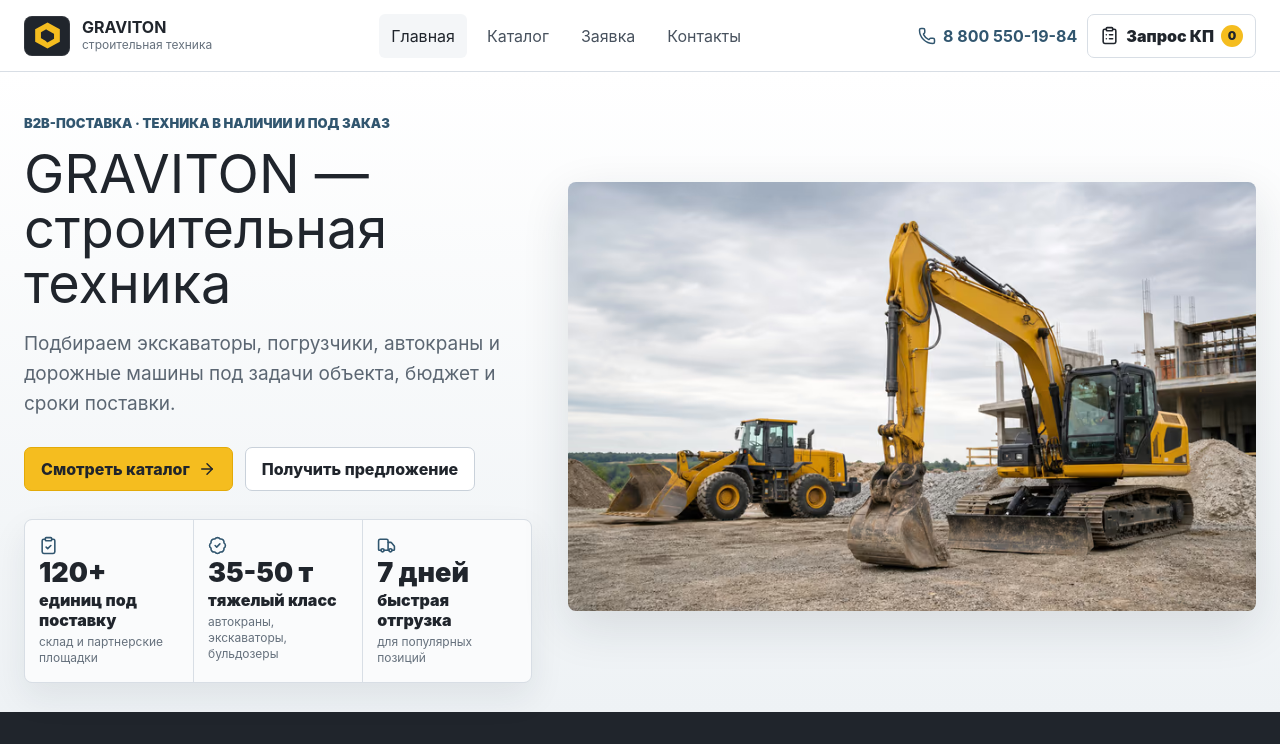
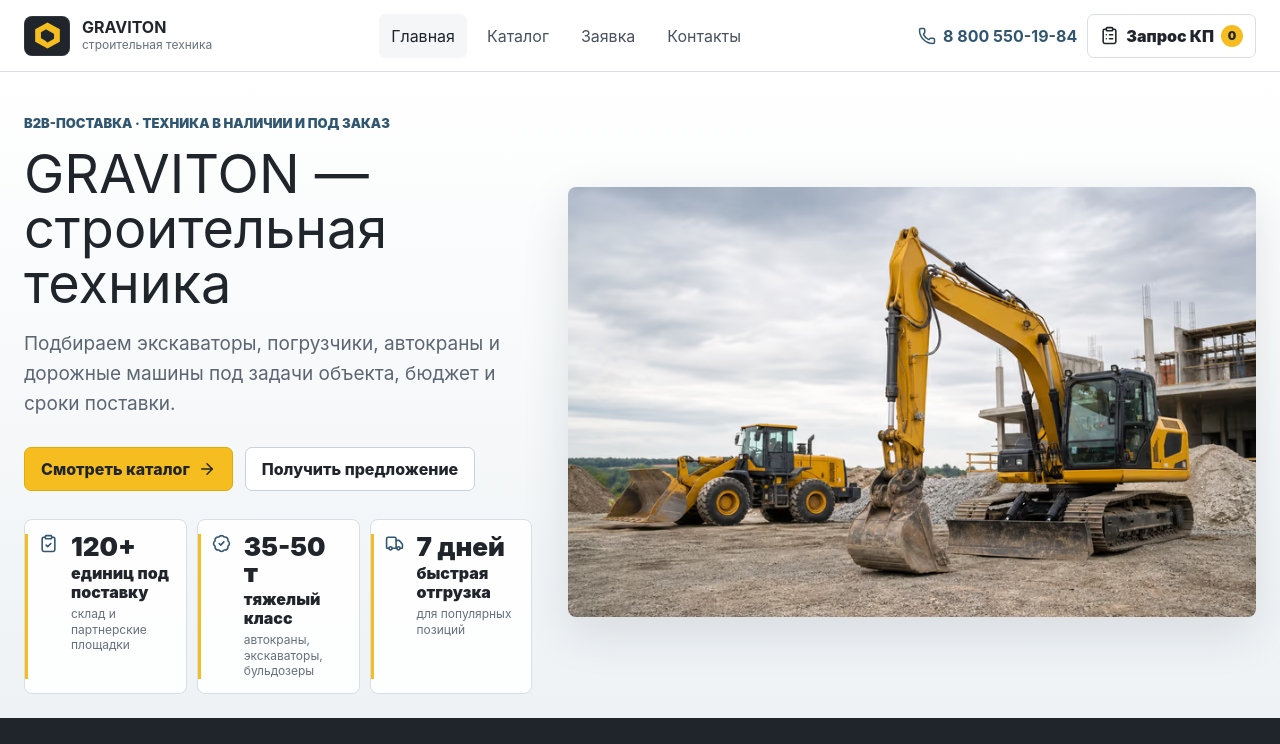
Before and after one commit to V-Kozintsev/graviton-machinery, a React (Vite) app: page / in a window 1280 px wide. Shown: the top 744 px of the page. Built offline with nearby package versions, Linux system fonts and the light colour scheme.

Commit message:
Polish desktop summary sections

```diff
--- a/src/styles.css
+++ b/src/styles.css
@@ -70,12 +70,13 @@ h3 { font-size: 19px; line-height: 1.2; margin-bottom: 8px; }
 p { color: #5b6672; line-height: 1.58; }
 .hero-copy p { font-size: 19px; max-width: 560px; }
 .hero-actions { display: flex; flex-wrap: wrap; gap: 12px; margin: 28px 0; }
-.hero-stats { display: grid; grid-template-columns: repeat(3, minmax(0, 1fr)); gap: 1px; max-width: 600px; margin: 0; overflow: hidden; border: 1px solid #d8dee5; border-radius: 8px; background: #d8dee5; box-shadow: 0 14px 34px rgba(28,40,52,.08); }
-.hero-stats div { display: grid; gap: 4px; align-content: start; min-height: 138px; padding: 16px 14px; background: rgba(255,255,255,.88); }
-.hero-stats svg { color: #31566f; }
-.hero-stats dt { color: #20252c; font-size: 27px; line-height: 1; font-weight: 900; }
-.hero-stats dd { margin: 0; color: #20252c; font-weight: 900; line-height: 1.25; }
-.hero-stats small { color: #66717d; font-size: 12px; line-height: 1.35; }
+.hero-stats { display: grid; grid-template-columns: repeat(3, minmax(0, 1fr)); gap: 10px; max-width: 560px; margin: 0; }
+.hero-stats div { position: relative; display: grid; grid-template-columns: 22px 1fr; gap: 4px 10px; align-content: start; min-height: 112px; padding: 14px; border: 1px solid #d8dee5; border-radius: 8px; background: rgba(255,255,255,.9); }
+.hero-stats div::before { content: ""; position: absolute; left: 0; top: 14px; bottom: 14px; width: 3px; background: #f5bd1f; }
+.hero-stats svg { grid-row: 1 / 3; color: #31566f; }
+.hero-stats dt { color: #20252c; font-size: 26px; line-height: 1; font-weight: 900; }
+.hero-stats dd { margin: 0; color: #20252c; font-weight: 900; line-height: 1.2; }
+.hero-stats small { grid-column: 2; color: #66717d; font-size: 12px; line-height: 1.3; }
 .hero-media { aspect-ratio: 16/10; border-radius: 8px; overflow: hidden; box-shadow: 0 16px 48px rgba(28,40,52,.12); }
 .cover { width: 100%; height: 100%; object-fit: cover; }
 .scale-band { background: #20252c; color: #fff; padding: 34px 0; }
@@ -138,20 +139,22 @@ p { color: #5b6672; line-height: 1.58; }
 .sales-card-link:hover { border-color: #31566f; background: #eef3f6; }
 
 .feature-grid { display: grid; grid-template-columns: repeat(4, 1fr); gap: 16px; }
-.feature { background: #fff; border: 1px solid #d8dee5; border-radius: 8px; padding: 20px; }
-.feature svg { color: #31566f; }
+.feature { position: relative; display: grid; grid-template-columns: 42px 1fr; gap: 5px 12px; min-height: 172px; background: #fff; border: 1px solid #d8dee5; border-radius: 8px; padding: 18px; overflow: hidden; }
+.feature::after { content: ""; position: absolute; inset: auto 18px 0; height: 3px; background: #f5bd1f; opacity: .9; }
+.feature svg { grid-row: 1 / 3; width: 34px; height: 34px; padding: 6px; border-radius: 7px; color: #31566f; background: #eef3f6; }
+.feature h3 { margin: 0; align-self: center; }
+.feature p { grid-column: 2; margin: 0; line-height: 1.5; }
 .split { display: grid; grid-template-columns: 1.1fr .9fr; gap: 24px; align-items: start; }
 .process-block { display: grid; gap: 16px; }
 .process-block .section-head { align-items: end; margin-bottom: 8px; }
 .process-block .section-head p { max-width: 560px; margin: 0; font-weight: 700; }
-.steps { display: grid; grid-template-columns: repeat(4, minmax(0, 1fr)); gap: 12px; padding: 0; margin: 0; list-style: none; }
-.steps li { position: relative; display: grid; grid-template-columns: auto 1fr; grid-template-rows: auto auto 1fr; gap: 10px 12px; min-height: 162px; background: #fff; border: 1px solid #d8dee5; border-radius: 8px; padding: 16px; overflow: hidden; }
+.steps { display: grid; grid-template-columns: repeat(4, minmax(0, 1fr)); gap: 14px; padding: 0; margin: 0; list-style: none; }
+.steps li { position: relative; display: grid; grid-template-columns: auto 1fr auto; grid-template-rows: auto auto 1fr; gap: 10px 12px; min-height: 164px; background: #fff; border: 1px solid #d8dee5; border-radius: 8px; padding: 16px; overflow: hidden; }
 .steps li::before { content: ""; position: absolute; inset: 0 0 auto; height: 3px; background: #f5bd1f; }
-.steps li::after { content: ""; position: absolute; right: -18px; top: 50%; width: 36px; height: 1px; background: #c7d0d9; }
-.steps li:last-child::after { display: none; }
-.steps span { display: inline-flex; align-items: center; justify-content: center; width: 38px; height: 30px; background: #20252c; color: #fff; font-size: 13px; font-weight: 900; grid-row: 1 / 3; }
-.steps svg { color: #31566f; justify-self: end; }
-.steps strong { display: block; align-self: end; margin: 0; font-size: 18px; }
+.steps li::after { display: none; }
+.steps span { display: inline-flex; align-items: center; justify-content: center; width: 38px; height: 30px; background: #20252c; color: #fff; font-size: 13px; font-weight: 900; }
+.steps svg { grid-column: 3; grid-row: 1; width: 34px; height: 34px; padding: 6px; border-radius: 7px; color: #31566f; background: #eef3f6; }
+.steps strong { grid-column: 1 / -1; display: block; margin: 0; font-size: 18px; }
 .steps p { grid-column: 1 / -1; margin: 0; color: #56616d; line-height: 1.46; }
 .deal-result { display: flex; align-items: center; justify-content: space-between; gap: 24px; margin-top: 2px; padding: 20px 22px; border-radius: 8px; background: #20252c; color: #fff; }
 .deal-result strong { display: block; margin-bottom: 4px; font-size: 18px; }
```
